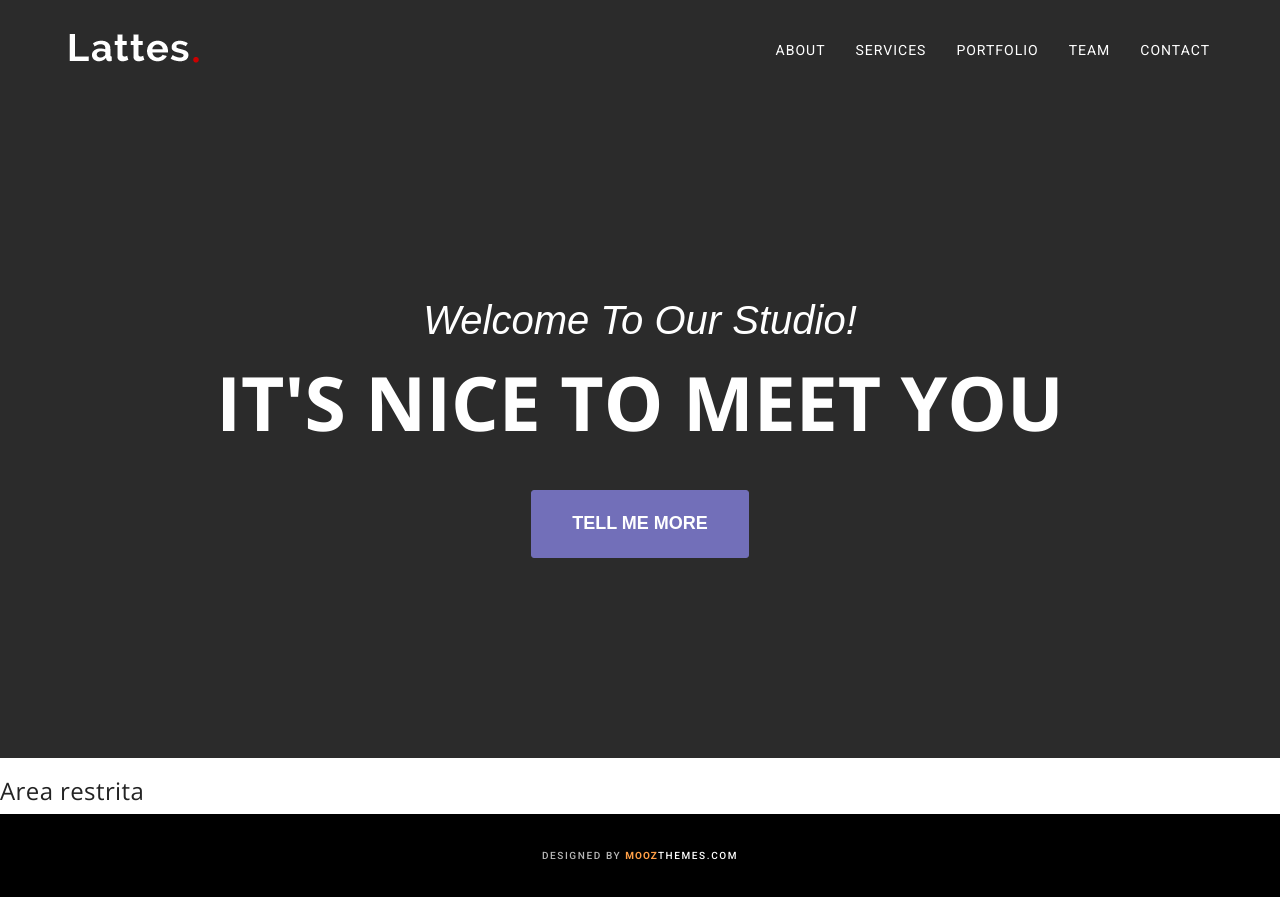
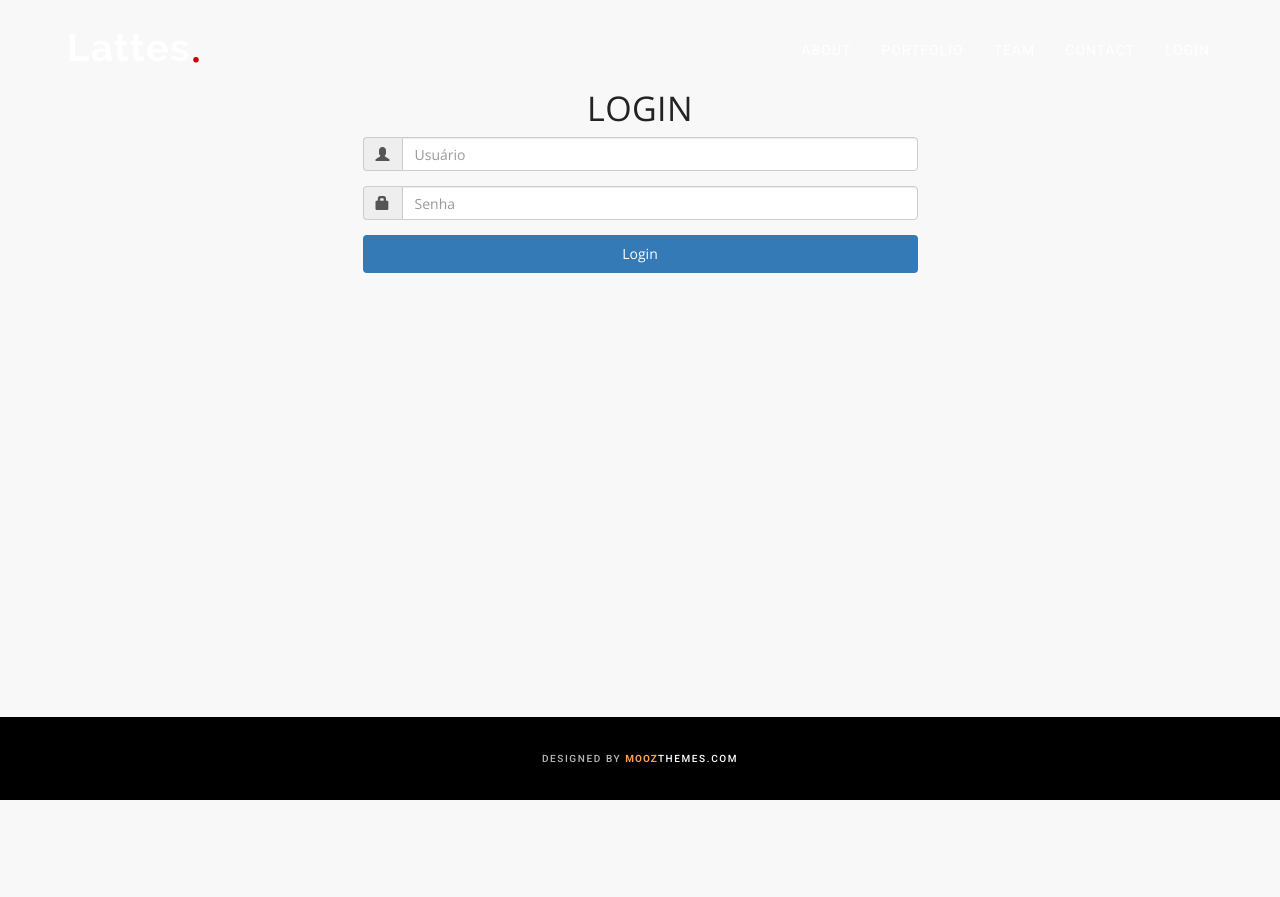
Before and after one commit to mboldrini/estudos-igniter, a CodeIgniter app: page /estudos-igniter/restrict in a window 1280 px wide. After the commit the page ends 800 px from the top, so only its background shows below. Run offline with CodeIgniter, Linux system fonts and the light colour scheme; some libraries are stand-ins or nearby versions; some web fonts are replaced.

Commit message:
começo da parte de login

```diff
--- a/application/controllers/Restrict.php
+++ b/application/controllers/Restrict.php
@@ -3,7 +3,7 @@
 class Restrict extends CI_Controller {
 
     public function index(){
-        $this->template->show("restrict.php");
+        $this->template->show("login.php");
     }
 
 }
--- /dev/null
+++ b/application/views/login.php
@@ -0,0 +1,54 @@
+<section style="min-height: calc(100vh - 83px);" class="light-bg">
+	<div class="container">
+		<div class="row">
+			<div class="col-lg-offset-3 col-lg-6 text-center">
+				<div class="section-title">
+					<h2>LOGIN</h2>
+
+    <form id="login_form">
+
+        <div class="row">
+            <div class="col-lg-12">
+                <div class="form-group">
+                    <div class="input-group">
+                        <div class="input-group-addon">
+                            <span class="glyphicon glyphicon-user"></span>
+                        </div>
+                        <input type="text" placeholder="Usuário" name="username" class="form-control">
+                    </div>
+                </div>
+            </div>
+        </div>
+
+        <div class="row">
+            <div class="col-lg-12">
+                <div class="form-group">
+                    <div class="input-group">
+                        <div class="input-group-addon">
+                            <span class="glyphicon glyphicon-lock"></span>
+                        </div>
+                        <input type="password" placeholder="Senha" name="password" class="form-control">
+                    </div>
+                </div>
+            </div>
+        </div>
+
+        <div class="row">
+            <div class="col-lg-12">
+                <div class="form-group">
+                    <button type="submit" id="btn-login" class="btn btn-block btn-primary">Login</button>
+                </div>
+                <span class="help-block"></span>
+            </div>
+        </div>
+
+
+    </form>
+
+				</div>
+			</div>
+		</div>
+
+	</div>
+	<!-- /.container -->
+</section>
--- a/application/views/template/header.php
+++ b/application/views/template/header.php
@@ -27,7 +27,7 @@
 	</head>
 	<body id="page-top">
 		<!-- Navigation -->
-		<nav class="navbar navbar-default navbar-fixed-top">
+		<nav class="navbar navbar-default navbar-shrink navbar-fixed-top">
 			<div class="container">
 				<!-- Brand and toggle get grouped for better mobile display -->
 				<div class="navbar-header page-scroll">
@@ -46,19 +46,19 @@
 							<a href="#page-top"></a>
 						</li>
 						<li>
-							<a class="page-scroll" href="#about">About</a>
+							<a class="page-scroll" href="<?php base_url(); ?>#about">About</a>
 						</li>
 						<li>
-							<a class="page-scroll" href="#services">Services</a>
+							<a class="page-scroll" href="<?php base_url(); ?>#portfolio">Portfolio</a>
 						</li>
 						<li>
-							<a class="page-scroll" href="#portfolio">Portfolio</a>
+							<a class="page-scroll" href="<?php base_url(); ?>#team">Team</a>
 						</li>
 						<li>
-							<a class="page-scroll" href="#team">Team</a>
+							<a class="page-scroll" href="<?php base_url(); ?>#contact">Contact</a>
 						</li>
 						<li>
-							<a class="page-scroll" href="#contact">Contact</a>
+							<a class="page-scroll" href="<?php base_url(); ?>restrict">Login</a>
 						</li>
 					</ul>
 				</div>
@@ -66,15 +66,3 @@
 			</div>
 			<!-- /.container-fluid -->
 		</nav>
-		<!-- Header -->
-		<header>
-			<div class="container">
-				<div class="slider-container">
-					<div class="intro-text">
-						<div class="intro-lead-in">Welcome To Our Studio!</div>
-						<div class="intro-heading">It's Nice To Meet You</div>
-						<a href="#about" class="page-scroll btn btn-xl">Tell Me More</a>
-					</div>
-				</div>
-			</div>
-		</header>
--- a/application/views/template/scripts.php
+++ b/application/views/template/scripts.php
@@ -5,7 +5,7 @@
 		<script src="http://cdnjs.cloudflare.com/ajax/libs/jquery-easing/1.3/jquery.easing.min.js"></script>
 		<script src="<?php echo base_url(); ?>public/js/bootstrap.min.js"></script>
 		<script src="<?php echo base_url(); ?>public/js/owl.carousel.min.js"></script>
-		<script src="<?php echo base_url(); ?>public/js/cbpAnimatedHeader.js"></script>
+	<!--	<script src="<?php echo base_url(); ?>public/js/cbpAnimatedHeader.js"></script>-->
 		<script src="<?php echo base_url(); ?>public/js/theme-scripts.js"></script>
 		<!-- IE10 viewport hack for Surface/desktop Windows 8 bug -->
 		<script src="<?php echo base_url(); ?>public/js/ie10-viewport-bug-workaround.js"></script>
```
Also changed, not shown: application/views/home.php (+14 -0 lines).
